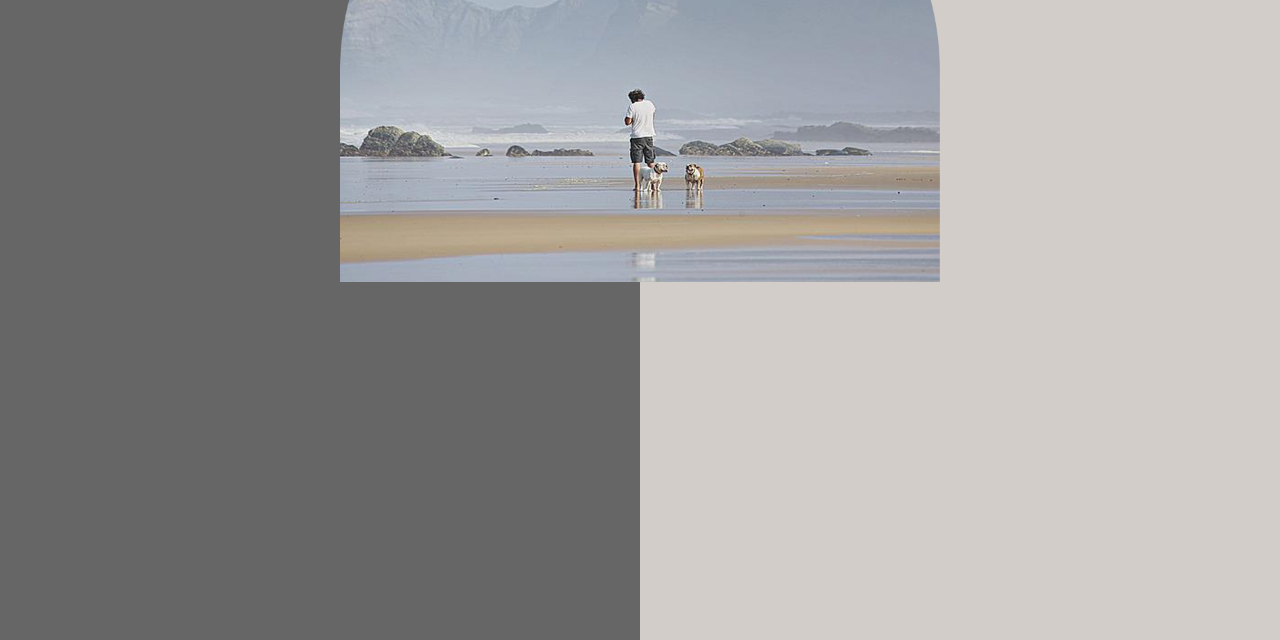
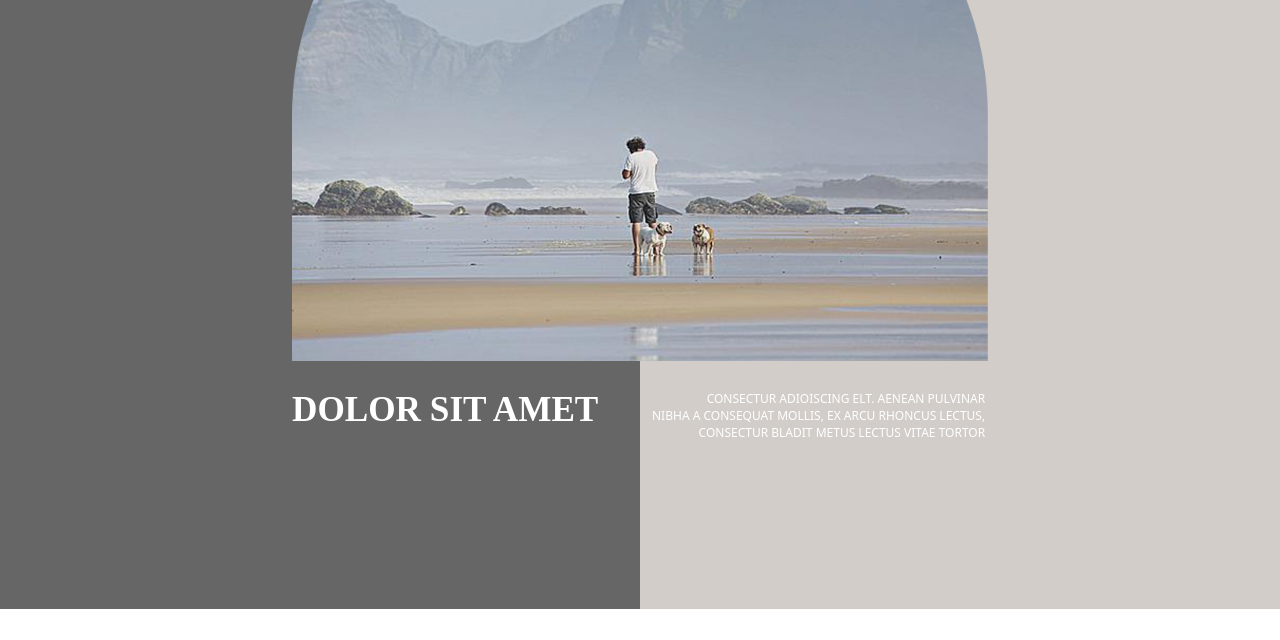
Before and after one commit to seolaaa/ipsum, a plain HTML site: page index.html in a window 1280 px wide. Shown: the part 360-1000 px from the top of the page. After the commit the page ends 969 px from the top, so only its background shows below. Drawn offline with Linux system fonts and the light colour scheme.

Commit message:
main 완
배치 0
폰트바꾸기

```diff
--- a/css/content.css
+++ b/css/content.css
@@ -3,7 +3,7 @@
 
 #main-wrap{
     width: 100%;
-    height: 1000px;
+    height: 969px;
     position: relative;
     left: 0px;
     top: 0px;
@@ -41,7 +41,7 @@
 }
 
 #main-center img{
-    width: 50%;
+    width: 58%;
     position: absolute;
     top: 150px;
 }
@@ -54,8 +54,23 @@
 }
 
 .main-text{
-    font: normal 0.85em 'Noto Sans';
+    font: normal 0.75em 'Noto Sans';
     color: white;
     position: absolute;
     top: 300px;
 }
+
+.right-text{
+    text-align: end;
+    position: absolute;
+    left: 51%;
+    top: 750px;
+}
+
+#main-big-text{
+    font: bold 2.2em 'Noto Sa2ns';
+    color: white;
+    position: absolute;
+    left: 21%;
+    top: 750px;
+}
--- a/index.html
+++ b/index.html
@@ -40,6 +40,10 @@
         <p class="main-text">CONSECTUR ADIOISCING ELT. AENEAN PULVINAR<br>
         NIBHA A CONSEQUAT MOLLIS, EX ARCU RHONCUS LECTUS,<br>
         CONSECTUR BLADIT METUS LECTUS VITAE TORTOR</p>
+        <p id="main-big-text">DOLOR SIT AMET</p>
+        <p class="main-text right-text">CONSECTUR ADIOISCING ELT. AENEAN PULVINAR<br>
+            NIBHA A CONSEQUAT MOLLIS, EX ARCU RHONCUS LECTUS,<br>
+            CONSECTUR BLADIT METUS LECTUS VITAE TORTOR</p>
     </div>
 </div>
 
```
